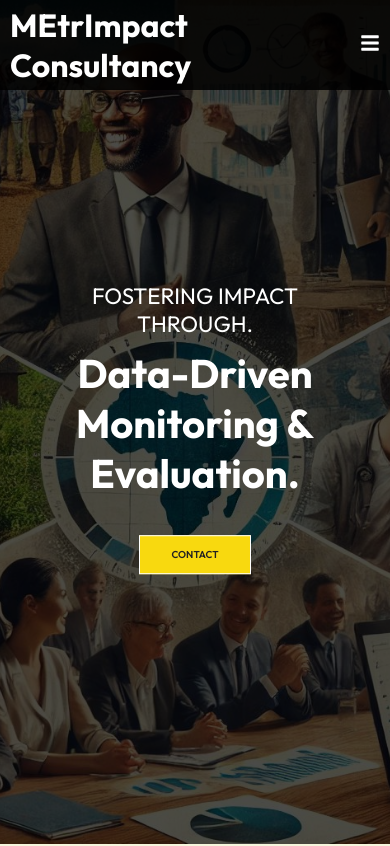
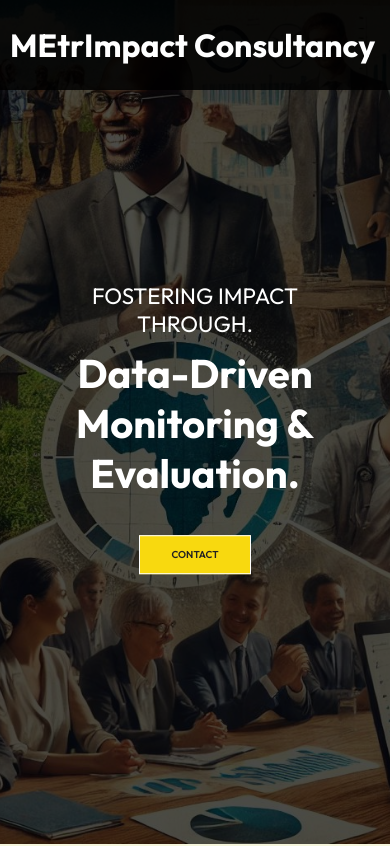
Before and after one commit to briyomatata/landing, a React (Create React App) app: page / in a window 390 px wide. Shown: the top 846 px of the page. Built offline with nearby package versions, Linux system fonts and the light colour scheme.

Commit message:
menu change

```diff
--- a/src/routes/Navbar.css
+++ b/src/routes/Navbar.css
@@ -58,6 +58,8 @@
         font-size: 20px;
     }
     .hamburger{
-        display: initial;
+        display: none;
     }
+
+
 }
--- a/src/routes/Navbar.js
+++ b/src/routes/Navbar.js
@@ -28,7 +28,7 @@
   return (
     <div className={color ? "header header-bg" : "header"}>
         <Link to="">
-        <h1>MEtrImpact Consultancy</h1>
+        <h1 className="logo">MEtrImpact Consultancy</h1>
         </Link>
         <ul className={click ? "nav-menu active" : "nav-menu"}>
             <li>
```
